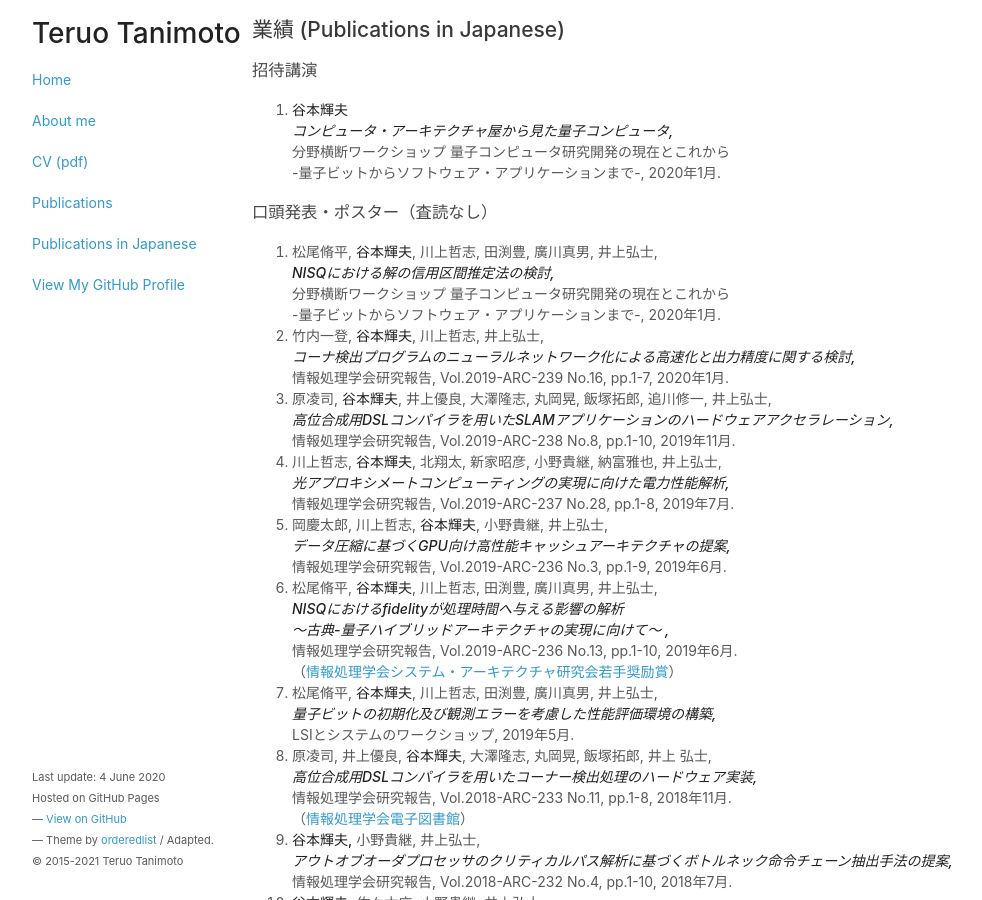
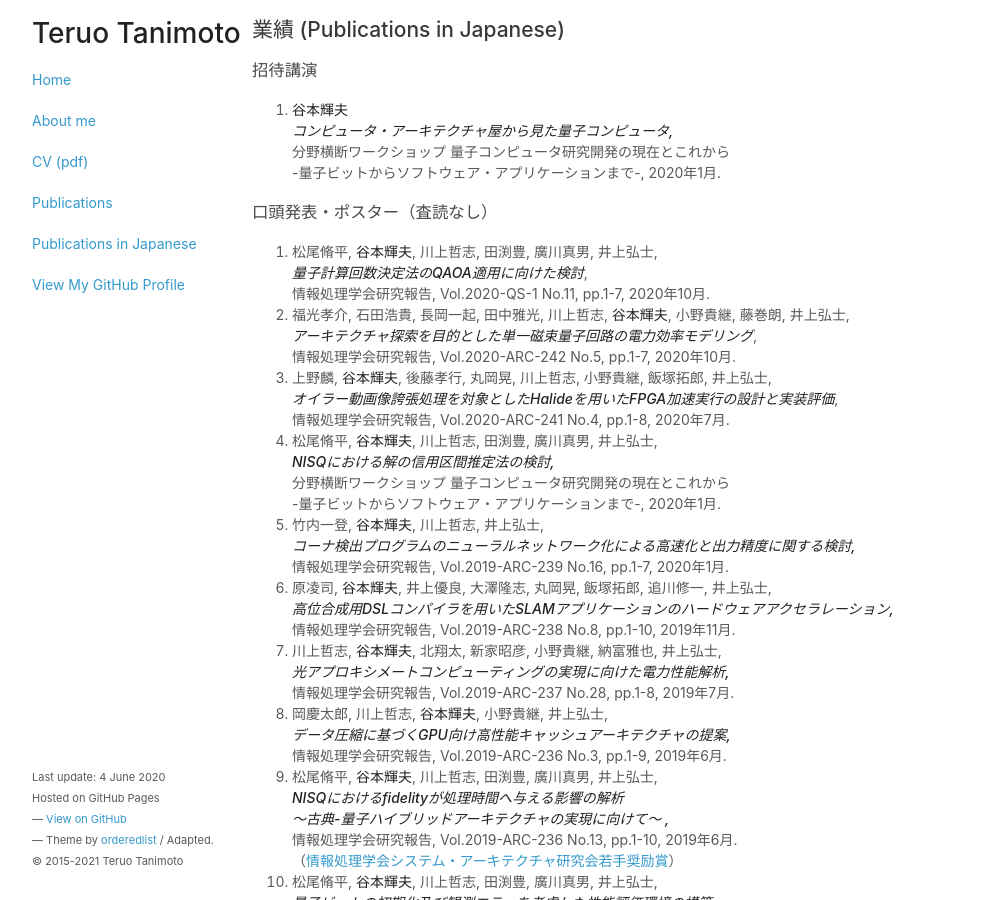
Before and after one commit to teruo41/teruo41.github.io, a Jekyll site: the page built from pubsj.md, in a window 1280 px wide and 900 px high. Shown: the whole window, without its empty margins (138-1120 px from the left). Built offline with Jekyll 4.4.1, drawn with Linux system fonts in a browser that asks for light colours; some of the changed text lies outside the part shown.

Commit message:
Update pubsj.md

```diff
--- a/pubsj.md
+++ b/pubsj.md
@@ -13,6 +13,18 @@ title: Publications in Japanese
   -量子ビットからソフトウェア・アプリケーションまで-, 2020年1月.
 
 ### 口頭発表・ポスター（査読なし）
+
+0. 松尾脩平, __谷本輝夫__, 川上哲志, 田渕豊, 廣川真男, 井上弘士,
+  ***量子計算回数決定法のQAOA適用に向けた検討***,
+  情報処理学会研究報告, Vol.2020-QS-1 No.11, pp.1-7, 2020年10月.
+
+0. 福光孝介, 石田浩貴, 長岡一起, 田中雅光, 川上哲志, __谷本輝夫__, 小野貴継, 藤巻朗, 井上弘士,
+  ***アーキテクチャ探索を目的とした単一磁束量子回路の電力効率モデリング***,
+  情報処理学会研究報告, Vol.2020-ARC-242 No.5, pp.1-7, 2020年10月.
+
+0. 上野麟, __谷本輝夫__, 後藤孝行, 丸岡晃, 川上哲志, 小野貴継, 飯塚拓郎, 井上弘士,
+  ***オイラー動画像誇張処理を対象としたHalideを用いたFPGA加速実行の設計と実装評価***,
+  情報処理学会研究報告, Vol.2020-ARC-241 No.4, pp.1-8, 2020年7月.
 
 0. 松尾脩平, __谷本輝夫__, 川上哲志, 田渕豊, 廣川真男, 井上弘士,
   ***NISQにおける解の信用区間推定法の検討,***
@@ -89,6 +101,12 @@ title: Publications in Japanese
   ***メニーコアプロセッサにおける競合とスケーラビリティを考慮したスレッドスケジューリング,***
   情報処理学会研究報告, Vol.2011-ARC-197 No.31, pp.1-7, 2011年12月.
 
+### パネル等
+
+0. 井上弘士, 藤井啓祐, 田渕豊, __谷本輝夫__,
+  ***第三回ポストムーアを考える座談会〜「量子コンピュータを知り、アーキテクチャを語ろう！」〜」***,
+  第234回 情報処理学会システム・アーキテクチャ研究発表会.
+
 ### 受賞
 
 0. APSCIT Computer Science and Informatics Research Contribution Award (2019)，2019年7月.
```
